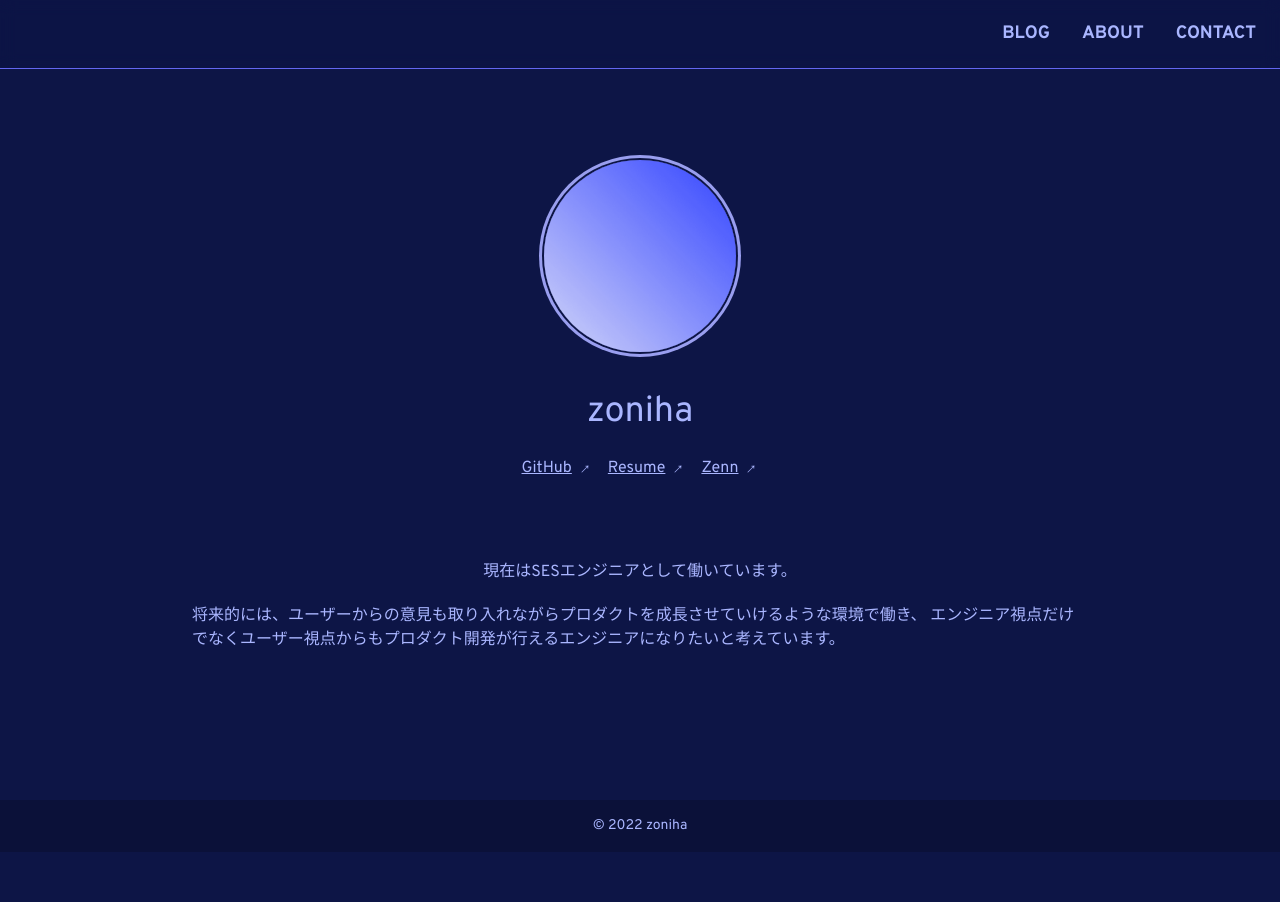
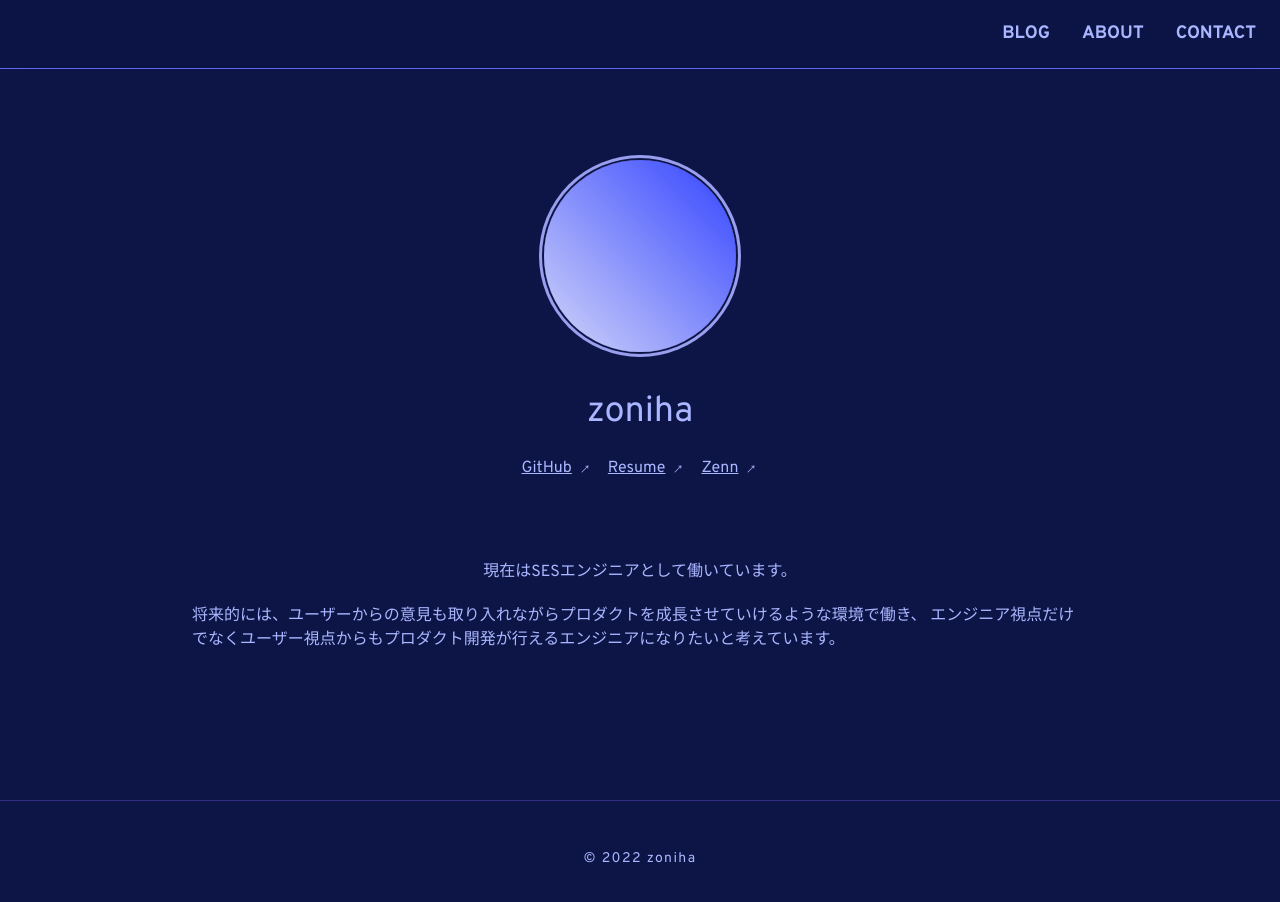
Before and after one commit to rerelurelu/kilonova, a Next.js app: page /about in a window 1280 px wide. Shown: the top 902 px of the page. Before the commit the page ends 852 px from the top, so only its background shows below. Built offline with nearby package versions, Linux system fonts and the light colour scheme; no server answers.

Commit message:
feat: Add Footer

```diff
--- a/src/components/molecules/Footer.tsx
+++ b/src/components/molecules/Footer.tsx
@@ -2,7 +2,7 @@ import { NextPage } from 'next';
 
 const Footer: NextPage = () => {
   return (
-    <footer className="footer footer-center p-4 bg-base-300 text-base-content">
+    <footer className="footer footer-center py-12 bg-base-100 text-base-content border-t border-indigo-900 tracking-widest">
       <div>
         <p>© 2022 zoniha</p>
       </div>
```
